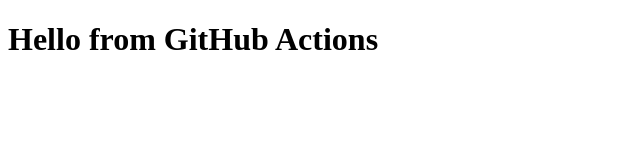
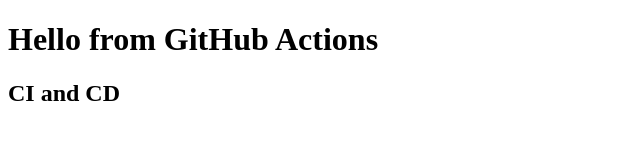
Before and after one commit to DevMahbubHussain/github-action-test, a website: page html/index.html in a window 1280 px wide. Shown: the whole page, without its empty margins (0-640 px from the left). Drawn offline with Linux system fonts and the light colour scheme.

Commit message:
updated33

```diff
--- a/html/index.html
+++ b/html/index.html
@@ -7,5 +7,6 @@
 </head>
 <body>
     <h1>Hello from GitHub Actions</h1>
+    <h2>CI and CD</h2>
 </body>
 </html>
```
